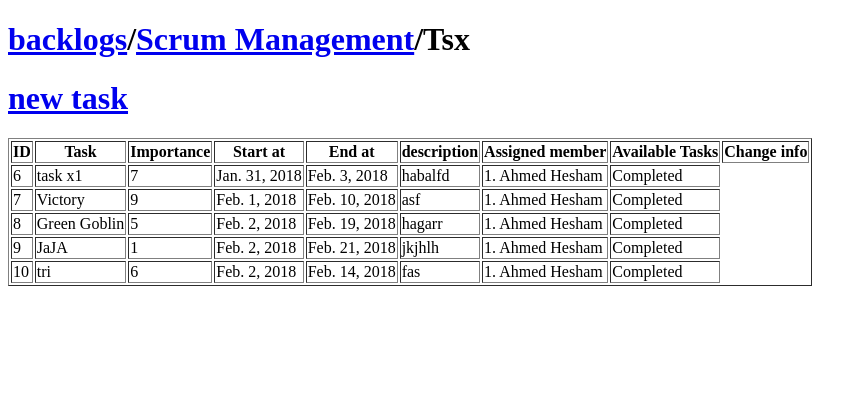
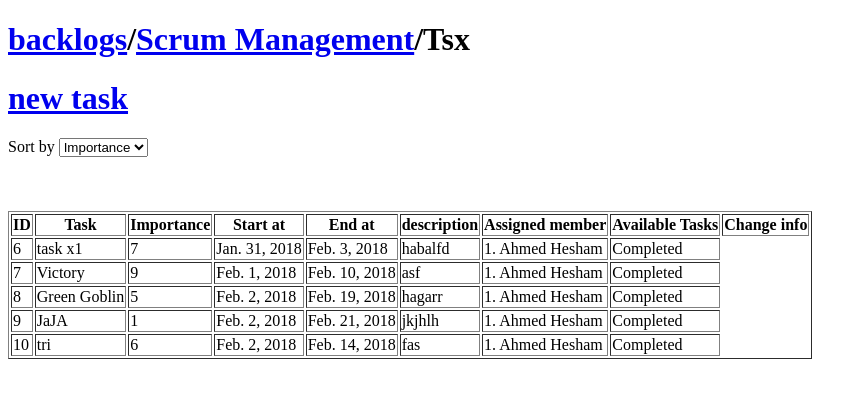
Before and after one commit to RemonIbrahimNashed/ScrumManagementSystem, a Django app: page /backlogs/2/sprints/2/ in a window 1280 px wide. Shown: the top 398 px of the page, without its empty margins (0-867 px from the left). Run offline with Django 3.2, Linux system fonts and the light colour scheme; a user stored in the database is signed in; data comes from the database, SQL or seed files in the repository; both versions use the stored data as it was after the commit; some libraries are stand-ins or nearby versions.

Commit message:
Sorting tasks feature added. Fixed some permission bugs

```diff
--- a/backlog/forms.py
+++ b/backlog/forms.py
@@ -19,7 +19,6 @@ class TaskModificationForm(forms.Form):
     for i in all_users:
         users += ((i, i.first_name+i.last_name),)
     assigned_user = forms.ChoiceField(required=False, widget=forms.Select, choices=users)
-
 
 
 class UserAdminCreationForm(forms.ModelForm):
--- a/backlog/views.py
+++ b/backlog/views.py
@@ -6,6 +6,7 @@ from .forms import NewSprint, NewBackLog, NewTask, LoginForm, RegisterForm, Task
 from django.contrib.auth.decorators import login_required
 from django import template
 from .models import UserManager
+import operator
 
 register = template.Library()
 
@@ -50,14 +51,14 @@ def home(request):
         for sprint in backlog.sprints.all():
             counter += sprint.tasks.all().count()
         li.append(counter)
-    return render(request, 'home.html', {'backlogs': backlogs, 'li': li})
+    return render(request, 'home.html', {'backlogs': backlogs, 'li': li, 'request': request})
 
 
 
 @login_required
 def backlog_sprints(request, pk):
     backlog = get_object_or_404(BackLog, pk=pk)
-    return render(request, 'sprint.html', {'backlog': backlog})
+    return render(request, 'sprint.html', {'backlog': backlog, 'request': request})
 
 
 @login_required
@@ -106,6 +107,10 @@ def new_backlog(request):
 def sprint_tasks(request, pk, spk):
     backlog = get_object_or_404(BackLog, pk=pk)
     sprint = get_object_or_404(Sprint, pk=spk)
+    unsorted_tasks = sprint.tasks.all()
+    all_tasks = unsorted_tasks
+    sort_type = request.POST.get('drop_down')
+    print(type(sort_type))
     if request.method == 'POST':
         try:
             selected_task = sprint.tasks.get(pk=request.POST['task'])
@@ -121,11 +126,18 @@ def sprint_tasks(request, pk, spk):
                 selected_task.status = 1
             selected_task.save()
         except (KeyError, Task.DoesNotExist):
+            if sort_type is '1':
+                all_tasks = sorted(unsorted_tasks, key=operator.attrgetter('importance'))
+            elif sort_type is '2':
+                all_tasks = sorted(unsorted_tasks, key=operator.attrgetter('end_at'))
             print("Not Selected")
-        return render(request, "task.html", {'backlog': backlog, 'sprint': sprint, 'request': request})
+
+        return render(request, "task.html", {'backlog': backlog, 'sprint': sprint,
+                                             'request': request, 'all_tasks': all_tasks})
 
     if request.method == 'GET':
-        return render(request, 'task.html', {'backlog': backlog, 'sprint': sprint, 'request': request})
+        return render(request, 'task.html', {'backlog': backlog, 'sprint': sprint,
+                                             'request': request, 'all_tasks': all_tasks})
 
 
 class LoginView(NextUrlMixin, RequestFormAttachMixin, FormView):
@@ -152,6 +164,7 @@ def modify_task(request, pk, spk):
 
     if request.method == 'POST' and request.user.is_admin:
         form = TaskModificationForm(request.POST)
+
         if form.is_valid():
             object = UserManager()
             selected_task.name          = request.POST['name']
@@ -161,4 +174,9 @@ def modify_task(request, pk, spk):
             selected_task.assigned_user = User.object.all().get(email=form.cleaned_data['assigned_user'])
             selected_task.save()
             return redirect('sprint_tasks', pk, spk)
-    return render(request, 'modify.html', {'task': selected_task, 'sprint': sprint, 'form': TaskModificationForm})
+    else:
+        form = TaskModificationForm(initial={'name': selected_task.name,
+                                             'description': selected_task.description,
+                                             'dead_line': selected_task.end_at,
+                                             'importance': selected_task.importance})
+    return render(request, 'modify.html', {'task': selected_task, 'sprint': sprint, 'form': form})
--- a/templates/home.html
+++ b/templates/home.html
@@ -6,7 +6,9 @@
 {% load backlog_extras %}
 
 {% block content %}
-    <h1> <a href="{% url 'new_backlog' %}">New BackLog</a></h1>
+    {% if request.user.is_admin %}
+        <h1> <a href="{% url 'new_backlog' %}">New BackLog</a></h1>
+    {% endif %}
     <table border="1">
       <thead>
         <tr>
--- a/templates/sprint.html
+++ b/templates/sprint.html
@@ -9,7 +9,9 @@
 {% endblock %}
 
 {% block content %}
-    <h1> <a href="{% url 'new_sprint' backlog.pk %}">New Sprint</a></h1>
+    {% if request.user.is_admin %}
+        <h1> <a href="{% url 'new_sprint' backlog.pk %}">New Sprint</a></h1>
+    {% endif %}
     <table border="1">
     <thead >
       <tr>
--- a/templates/task.html
+++ b/templates/task.html
@@ -13,6 +13,25 @@
     {% if request.user.is_admin %}
        <h1><a href="{% url 'new_task' backlog.pk sprint.pk %}">new task</a> </h1>
     {% endif %}
+
+    <form method="POST" action="{% url 'sprint_tasks' backlog.pk sprint.pk %}" name="form">
+        {% csrf_token %}
+         Sort by <select name="drop_down">
+              <option value="1" onmouseup="javascript: submitform()">Importance</option>
+              <option value="2" onmouseup="javascript: submitform()">Dead line</option>
+         </select>
+    </form>
+
+    <script type="text/javascript">
+
+        function submitform(){
+            document.form.submit();
+        }
+    </script>
+
+    <br />
+    <br />
+    <br />
 
     <table border="1">
     <thead >
@@ -31,7 +50,7 @@
       </tr>
     </thead>
     <tbody>
-      {% for task in sprint.tasks.all %}
+      {% for task in all_tasks %}
         <tr>
             <td>{{ task.id }}</td>
             <td>{{ task.name }}</td>
```
Also changed, not shown: db.sqlite3.
